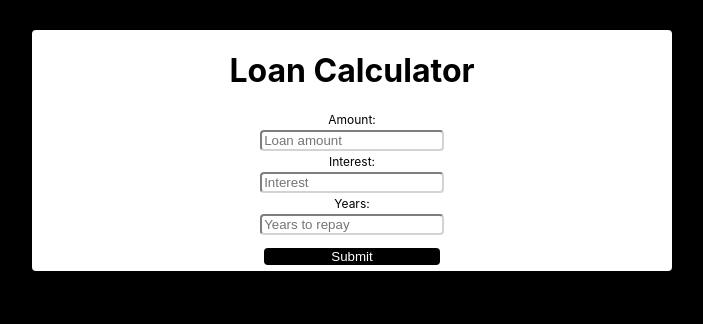
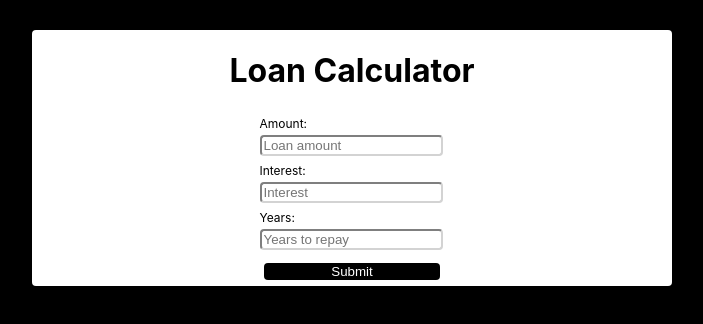
Before and after one commit to suzanamelomoraes/loan-calculator-react-hooks, a React (Create React App) app: page / in a window 1280 px wide. Shown: the top 324 px of the page, without its empty margins (288-991 px from the left). Built offline with nearby package versions, Linux system fonts and the light colour scheme.

Commit message:
create divs to apply styling to the labels

```diff
--- a/src/components/calculator.jsx
+++ b/src/components/calculator.jsx
@@ -51,6 +51,7 @@ function Calculator() {
     <div>
       <form className='myform' onSubmit={handleSubmit(onSubmit)}>
         <div className='form-items'>
+          <div>
             <label id='mylabel'>Amount:</label>
             <input
               name='amount'
@@ -62,10 +63,14 @@ function Calculator() {
                 },
               })}
             />
-          {errors.amount?.type === 'required' && <p>Your input is required</p>}
+            {errors.amount?.type === 'required' && (
+              <p>Your input is required</p>
+            )}
             {errors.amount?.type === 'positive' && (
               <p>Please give a valid positive number</p>
             )}
+          </div>
+          <div>
             <label id='mylabel'>Interest:</label>
             <input
               name='interest'
@@ -83,6 +88,8 @@ function Calculator() {
             {errors.interest?.type === 'positive' && (
               <p>Please give a valid positive number</p>
             )}
+          </div>
+          <div>
             <label id='mylabel'>Years:</label>
             <input
               name='years'
@@ -98,19 +105,27 @@ function Calculator() {
             {errors.years?.type === 'positive' && (
               <p>Please give a valid positive number</p>
             )}
+          </div>
+
           <input type='submit' className='submit' />
         </div>
-      </form>
 
         {results.isResult && (
-        <div className='myform'>
+          <div className='form-items'>
             <h4>Results:</h4>
+            <div>
               <label id='mylabel'>Monthly Payment:</label>
               <input type='text' value={results.monthlyPayment} disabled />
+            </div>
+            <div>
               <label id='mylabel'>Total Payment: </label>
               <input type='text' value={results.totalPayment} disabled />
+            </div>
+            <div>
               <label id='mylabel'>Total Interest:</label>
               <input type='text' value={results.totalInterest} disabled />
+            </div>
+
             <input
               className='clear-field'
               value='Reset fields'
@@ -119,6 +134,7 @@ function Calculator() {
             />
           </div>
         )}
+      </form>
     </div>
   );
 }
```
Lines whose indentation alone changed are shown as unchanged.
